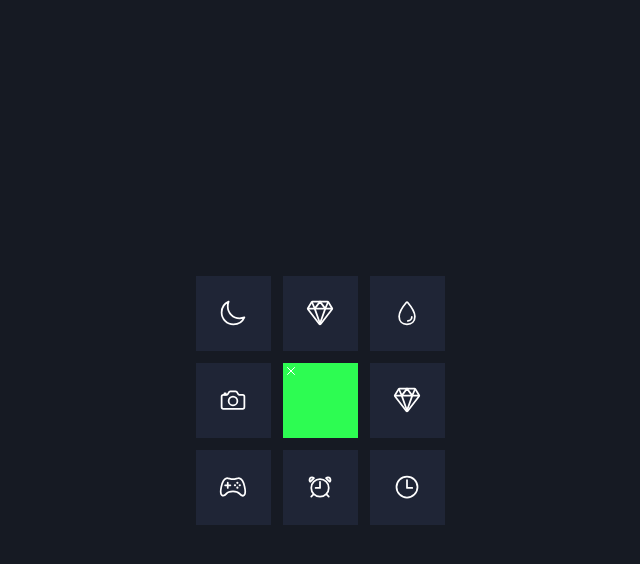
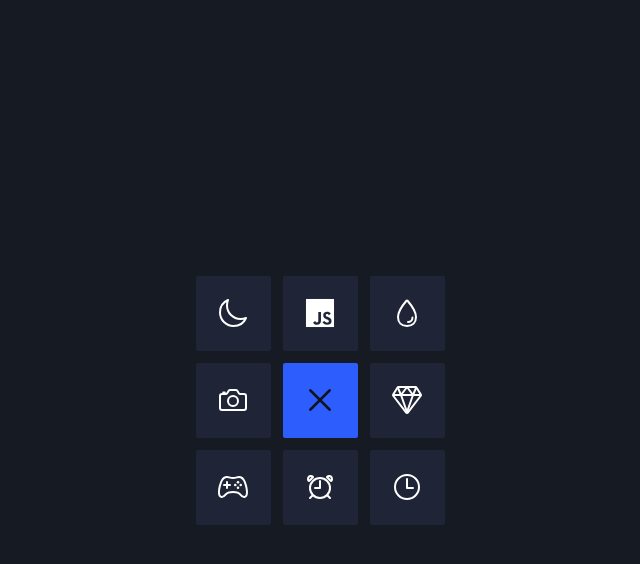
Before and after one commit to DenMitter/FrontEnd, a plain HTML site: page Menu/index.html in a window 1280 px wide. Both pictures are taken after a click on the element 640 px from the left and 400 px from the top of the page. Shown: the whole page, without its empty margins (320-960 px from the left). Drawn offline with nearby package versions, Linux system fonts and the light colour scheme.

Commit message:
Add menu

```diff
--- a/Menu/css/style.css
+++ b/Menu/css/style.css
@@ -58,39 +58,56 @@ body {
 }
 .navigation span {
     position: absolute;
+    display: flex;
+    justify-content: center;
+    align-items: center;
     width: 12px;
     height: 12px;
     background-color: #ffffff;
     transform: translate(calc(25px * var(--x)),calc(25px * var(--y)));
     transition: transform 0.3s, width 0.3s, height 0.3s, background 0.3s;
     transition-delay: calc(0.1s * var(--i));
-    display: flex;
-    justify-content: center;
-    align-items: center;
+    border-radius: 2px;
 }
 .navigation span ion-icon {
     transition: 0.3s;
     font-size: 0em;
     color: #ffffff;
 }
-.navigation.active span ion-icon {font-size: 1.75em;}
+.navigation.active span ion-icon {font-size: 2em;}
 .navigation.active span:hover ion-icon {
-    color: #2dfc52;
-    filter: drop-shadow(0 0 2px #2dfc52) drop-shadow(0 0 5px #2dfc52) drop-shadow(0 0 15x #2dfc52);
+    color: #2d5dfc;
+    filter: drop-shadow(0 0 2px #2d5dfc);
+    filter: drop-shadow(0 0 7px #2d5dfc);
+    filter: drop-shadow(0 0 15x #2d5dfc);
 }
 .close {
     position: absolute;
+    display: flex;
+    justify-content: center;
+    align-items: center;
     width: 12px;
     height: 12px;
     background-color: #ffffff;
     transition: 0.5s;
     transition-delay: 0.3s;
     pointer-events: none;
+    border-radius: 2px;
 }
 .navigation.active ~ .close {
     width: 75px;
     height: 75px;
     pointer-events: initial;
     transition-delay: 0.7s;
-    background-color: #2dfc52;
+    background-color: #2d5dfc;
 }
+.navigation ~ .close ion-icon {
+    font-size: 2.75em;
+    scale: 0;
+    color: #10131c;
+    transition: 0.3s;
+}
+.navigation.active ~ .close ion-icon {
+    scale: 1;
+    transition-delay: 1s;
+}
--- a/Menu/index.html
+++ b/Menu/index.html
@@ -12,7 +12,7 @@
         <div class="navigation">
             <span style="--i:0;--x:-1;--y:0;"><ion-icon name="camera-outline"></ion-icon></span>
             <span style="--i:1;--x:1;--y:0;"><ion-icon name="diamond-outline"></ion-icon></span>
-            <span style="--i:2;--x:0;--y:-1;"><ion-icon name="diamond-outline"></ion-icon></span>
+            <span style="--i:2;--x:0;--y:-1;"><ion-icon name="logo-javascript"></ion-icon></span>
             <span style="--i:3;--x:0;--y:1;"><ion-icon name="alarm-outline"></ion-icon></span>
             <span style="--i:4;--x:-1;--y:1;"><ion-icon name="game-controller-outline"></ion-icon></span>
             <span style="--i:5;--x:-1;--y:-1;"><ion-icon name="moon-outline"></ion-icon></span>
```
